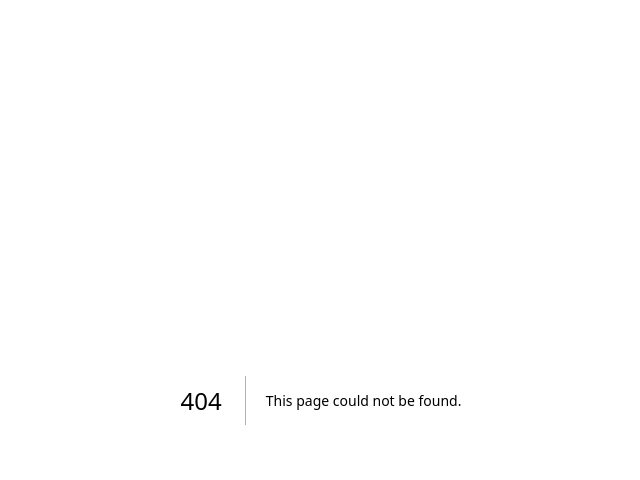
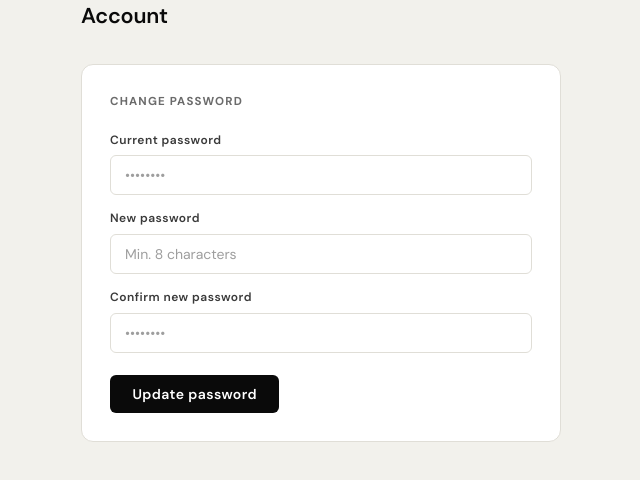
Before and after one commit to grishaharutyunyan/yesofflineem_admin, a Next.js app: page /account in a window 1280 px wide. Before the commit this address had no page. Shown: the top 480 px of the page, without its empty margins (319-959 px from the left). Built offline with nearby package versions, Linux system fonts and the light colour scheme; a web font is replaced by a local one.

Commit message:
feat: add change password functionality with validation

```diff
--- /dev/null
+++ b/app/account/page.tsx
@@ -0,0 +1,211 @@
+"use client";
+import { useState } from "react";
+import { useRouter } from "next/navigation";
+import { changePassword } from "@/lib/api";
+import { getToken, getUser, clearAuth } from "@/lib/auth";
+
+export default function AccountPage() {
+  const router = useRouter();
+  const user = getUser();
+
+  const [currentPassword, setCurrentPassword] = useState("");
+  const [newPassword, setNewPassword] = useState("");
+  const [confirmPassword, setConfirmPassword] = useState("");
+  const [loading, setLoading] = useState(false);
+  const [error, setError] = useState("");
+  const [success, setSuccess] = useState(false);
+
+  async function handleSubmit(e: React.FormEvent) {
+    e.preventDefault();
+    setError("");
+    setSuccess(false);
+
+    if (newPassword !== confirmPassword) {
+      setError("New passwords do not match.");
+      return;
+    }
+    if (newPassword.length < 8) {
+      setError("New password must be at least 8 characters.");
+      return;
+    }
+
+    const token = getToken();
+    if (!token) { router.push("/login"); return; }
+
+    setLoading(true);
+    try {
+      await changePassword(token, currentPassword, newPassword);
+      setSuccess(true);
+      setCurrentPassword("");
+      setNewPassword("");
+      setConfirmPassword("");
+      // Sign out after password change so the user re-authenticates
+      setTimeout(() => { clearAuth(); router.push("/login"); }, 1800);
+    } catch (ex: any) {
+      setError(ex.message || "Failed to change password.");
+    } finally {
+      setLoading(false);
+    }
+  }
+
+  return (
+    <>
+      <style>{`
+        .account-field {
+          width: 100%;
+          padding: 0.625rem 0.875rem;
+          border: 1px solid var(--border);
+          border-radius: var(--radius-sm);
+          font-size: 0.875rem;
+          background: var(--surface);
+          color: var(--ink);
+          transition: border-color var(--transition), box-shadow var(--transition);
+          outline: none;
+          box-sizing: border-box;
+        }
+        .account-field::placeholder { color: var(--ink-4); }
+        .account-field:focus {
+          border-color: var(--ink);
+          box-shadow: 0 0 0 3px rgba(10,10,10,0.07);
+        }
+        .account-btn {
+          padding: 0.62rem 1.4rem;
+          background: var(--ink);
+          color: #fff;
+          border: none;
+          border-radius: var(--radius-sm);
+          font-size: 0.875rem;
+          font-weight: 600;
+          letter-spacing: 0.03em;
+          cursor: pointer;
+          transition: opacity var(--transition);
+        }
+        .account-btn:hover:not(:disabled) { opacity: 0.82; }
+        .account-btn:disabled { opacity: 0.5; cursor: default; }
+      `}</style>
+
+      <div style={{ maxWidth: 480, margin: "0 auto" }}>
+        {/* Header */}
+        <div style={{ marginBottom: "2rem" }}>
+          <h1 style={{
+            fontSize: "1.35rem", fontWeight: 600,
+            color: "var(--ink)", margin: 0, letterSpacing: "-0.01em",
+          }}>
+            Account
+          </h1>
+          <p style={{ fontSize: "0.82rem", color: "var(--ink-3)", marginTop: "0.3rem" }}>
+            {user?.email}
+          </p>
+        </div>
+
+        {/* Card */}
+        <div style={{
+          background: "var(--surface)",
+          border: "1px solid var(--border)",
+          borderRadius: "var(--radius-lg)",
+          padding: "1.75rem",
+          boxShadow: "var(--shadow-sm)",
+        }}>
+          <div style={{
+            fontSize: "0.72rem", fontWeight: 700,
+            letterSpacing: "0.1em", textTransform: "uppercase",
+            color: "var(--ink-3)", marginBottom: "1.25rem",
+          }}>
+            Change password
+          </div>
+
+          <form onSubmit={handleSubmit}>
+            <div style={{ display: "flex", flexDirection: "column", gap: "0.9rem", marginBottom: "1.4rem" }}>
+              <div>
+                <label style={{
+                  fontSize: "0.75rem", fontWeight: 600,
+                  letterSpacing: "0.04em", color: "var(--ink-2)",
+                  display: "block", marginBottom: "0.4rem",
+                }}>
+                  Current password
+                </label>
+                <input
+                  className="account-field"
+                  type="password"
+                  value={currentPassword}
+                  onChange={(e) => setCurrentPassword(e.target.value)}
+                  required
+                  placeholder="••••••••"
+                  autoComplete="current-password"
+                />
+              </div>
+
+              <div>
+                <label style={{
+                  fontSize: "0.75rem", fontWeight: 600,
+                  letterSpacing: "0.04em", color: "var(--ink-2)",
+                  display: "block", marginBottom: "0.4rem",
+                }}>
+                  New password
+                </label>
+                <input
+                  className="account-field"
+                  type="password"
+                  value={newPassword}
+                  onChange={(e) => setNewPassword(e.target.value)}
+                  required
+                  placeholder="Min. 8 characters"
+                  autoComplete="new-password"
+                />
+              </div>
+
+              <div>
+                <label style={{
+                  fontSize: "0.75rem", fontWeight: 600,
+                  letterSpacing: "0.04em", color: "var(--ink-2)",
+                  display: "block", marginBottom: "0.4rem",
+                }}>
+                  Confirm new password
+                </label>
+                <input
+                  className="account-field"
+                  type="password"
+                  value={confirmPassword}
+                  onChange={(e) => setConfirmPassword(e.target.value)}
+                  required
+                  placeholder="••••••••"
+                  autoComplete="new-password"
+                />
+              </div>
+            </div>
+
+            {error && (
+              <div style={{
+                color: "var(--danger)", fontSize: "0.8rem",
+                marginBottom: "1rem",
+                padding: "0.55rem 0.8rem",
+                background: "var(--danger-bg)",
+                borderRadius: "var(--radius-sm)",
+                border: "1px solid var(--danger-border)",
+              }}>
+                {error}
+              </div>
+            )}
+
+            {success && (
+              <div style={{
+                color: "#166534", fontSize: "0.8rem",
+                marginBottom: "1rem",
+                padding: "0.55rem 0.8rem",
+                background: "#f0fdf4",
+                borderRadius: "var(--radius-sm)",
+                border: "1px solid #bbf7d0",
+              }}>
+                Password changed. Signing you out…
+              </div>
+            )}
+
+            <button className="account-btn" type="submit" disabled={loading || success}>
+              {loading ? "Saving…" : "Update password"}
+            </button>
+          </form>
+        </div>
+      </div>
+    </>
+  );
+}
--- a/lib/api.ts
+++ b/lib/api.ts
@@ -70,6 +70,9 @@ export async function login(email: string, password: string) {
   return res.json() as Promise<{ access_token: string; user: { id: number; email: string; role: string } }>;
 }
 
+export const changePassword = (token: string, currentPassword: string, newPassword: string) =>
+  req<void>('PATCH', '/auth/change-password', token, { currentPassword, newPassword });
+
 // Events
 export const getEvents = (token: string, params = '') =>
   req<{ items: ApiEvent[]; count: number }>('GET', `/events${params ? '?' + params : ''}`, token);
```
Also changed, not shown: components/Nav.tsx (+14 -9 lines).
